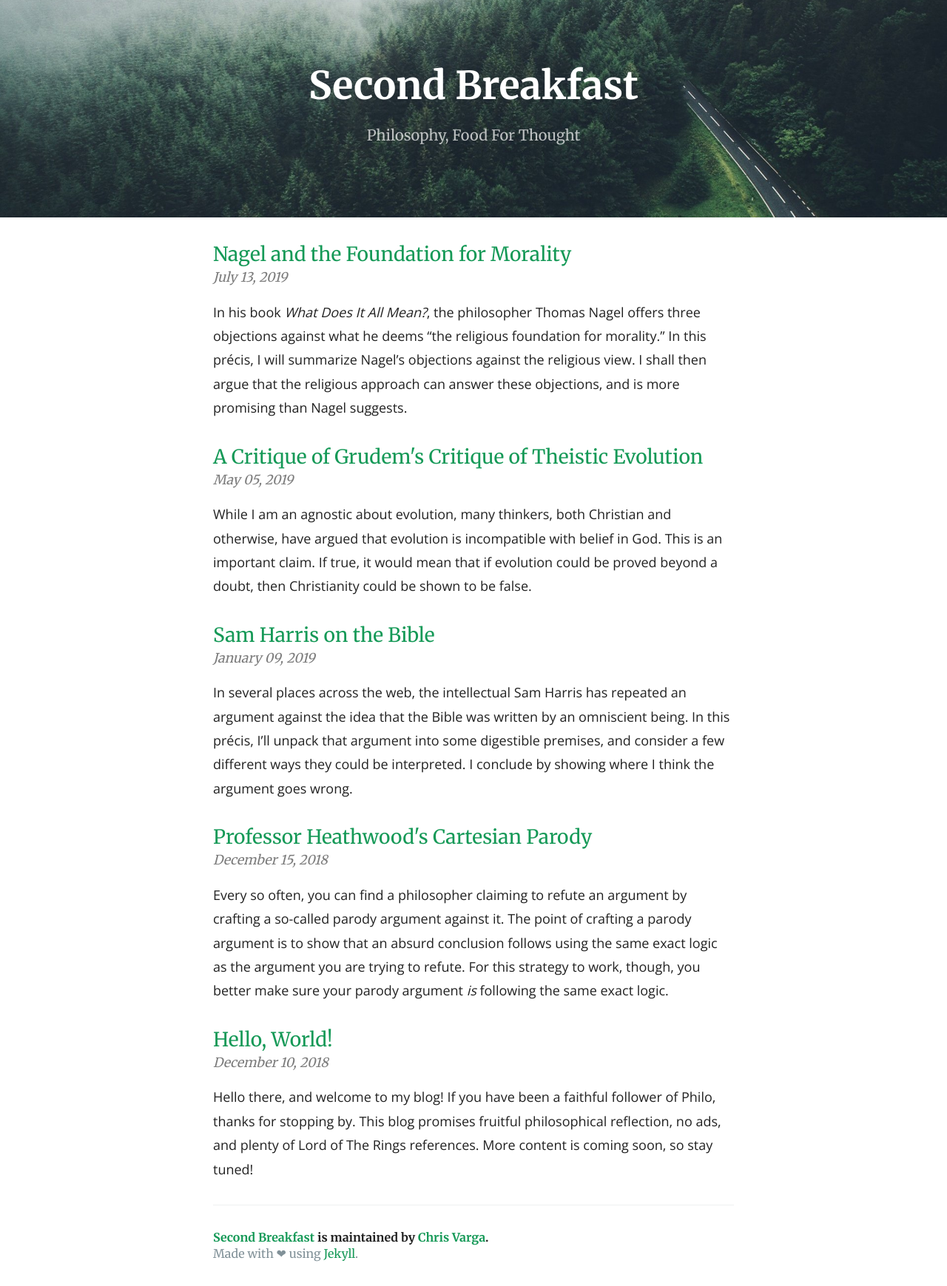
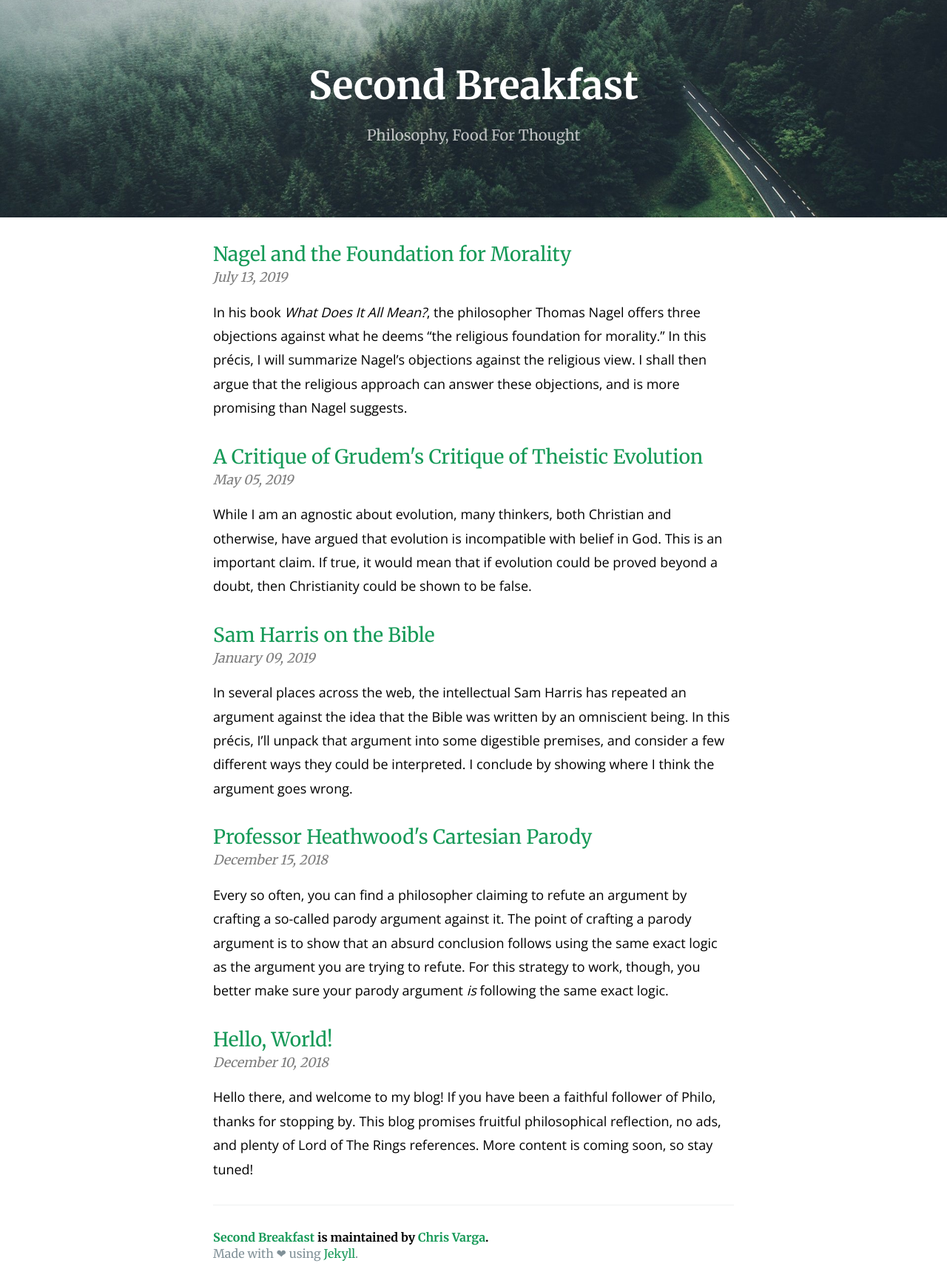
Before and after one commit to second-breakfast/second-breakfast.github.io, a Jekyll site: the page built from index.html, in a window 1280 px wide. Shown: the whole page at 74% size. Built offline with Jekyll 4.4.1, drawn with Linux system fonts in a browser that asks for light colours; the list of posts is cut into pages by our own code.

Commit message:
Try black font

```diff
--- a/css/cayman.css
+++ b/css/cayman.css
@@ -155,7 +155,7 @@
 
 * { box-sizing: border-box; }
 
-body { padding: 0; margin: 0; font-family: "Merriweather", "Helvetica Neue", Helvetica, Arial, sans-serif; font-size: 16px; line-height: 1.4; color: rgba(0,0,0,0.87); }
+body { padding: 0; margin: 0; font-family: "Merriweather", "Helvetica Neue", Helvetica, Arial, sans-serif; font-size: 16px; line-height: 1.4; color: black }
 
 body p { font-family: "Open Sans"; line-height: 1.8; font-size: 18px; }
 
```
